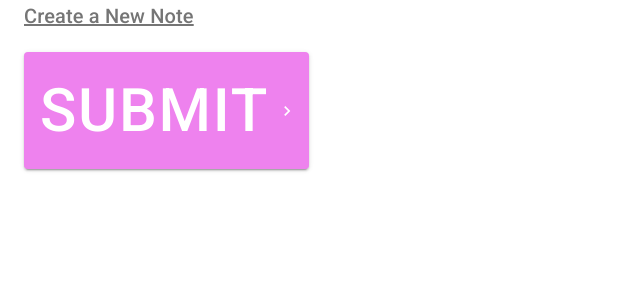
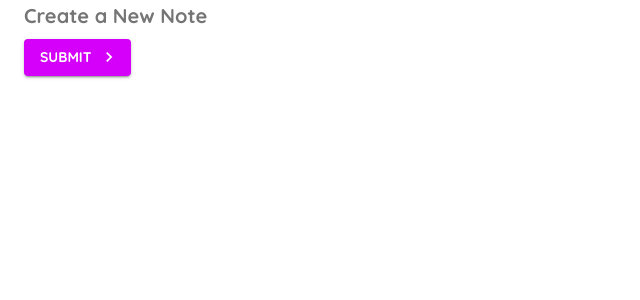
Before and after one commit to lollylegs/material--ui, a React (Create React App) app: page /create in a window 1280 px wide. Shown: the top 300 px of the page, without its empty margins (0-640 px from the left). Built offline with nearby package versions, Linux system fonts and the light colour scheme.

Commit message:
finish #6 Custom Themes

```diff
--- a/public/index.html
+++ b/public/index.html
@@ -9,7 +9,7 @@
       name="description"
       content="Web site created using create-react-app"
     />
-    <link rel="stylesheet" href="https://fonts.googleapis.com/css?family=Roboto:300,400,500,700&display=swap" />
+    <link rel="stylesheet" href="https://fonts.googleapis.com/css?family=Quicksand:300,400,500,700&display=swap" />
     <!--
       Notice the use of %PUBLIC_URL% in the tags above.
       It will be replaced with the URL of the `public` folder during the build.
--- a/src/App.js
+++ b/src/App.js
@@ -1,9 +1,30 @@
 import { BrowserRouter as Router, Switch, Route } from 'react-router-dom'
 import Notes from './pages/Notes'
 import Create from './pages/Create'
+import { createTheme, ThemeProvider } from '@material-ui/core';
+import { purple } from '@material-ui/core/colors';
+
+
+const theme = createTheme({
+  palette: {
+    primary: {
+      main: '#fefefe'
+    },
+    secondary: purple
+  },
+  typography: {
+    fontFamily: 'Quicksand',
+    fontWeightLight: 400,
+    fontWeightRegular: 500,
+    fontWeightMedium: 600,
+    fontWeightBold: 700,
+  }
+})
+
 
 function App() {
   return (
+    <ThemeProvider theme={theme}>
       <Router>
         <Switch>
           <Route exact path="/">
@@ -14,6 +35,7 @@
           </Route>
         </Switch>
       </Router>
+    </ThemeProvider>
   );
 }
 
--- a/src/pages/Create.js
+++ b/src/pages/Create.js
@@ -6,25 +6,15 @@
 import { makeStyles } from '@material-ui/core';
 
 const useStyles = makeStyles({
-  btn: {
-    fontSize: 60,
-    backgroundColor: 'violet',
-    '&:hover': {
-      backgroundColor: 'blue'
-    }
-  },
-  title: {
-    textDecoration: 'underline',
-    marginBottom: 20
-  }
+
 })
 
 export default function Create() {
   const classes = useStyles()
+
   return (
     <Container>
       <Typography
-        className={classes.title}
         variant='h6'
         color="textSecondary"
         component="h2"
@@ -33,7 +23,6 @@
         Create a New Note
       </Typography>
       <Button
-        className={classes.btn}
         onClick={() => console.log('you clicked me')}
         type="submit"
         color="secondary"
```
Lines whose indentation alone changed are shown as unchanged.
